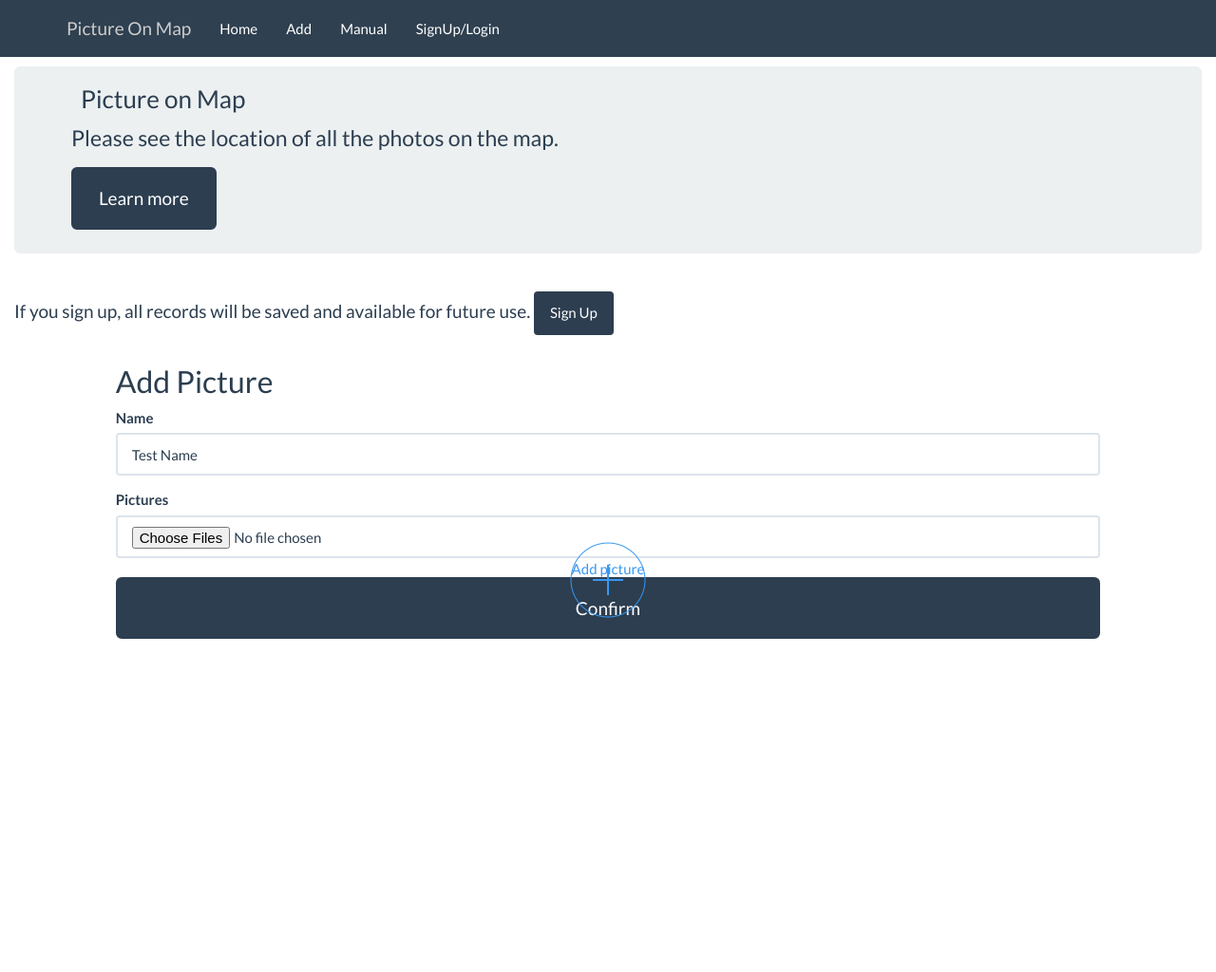
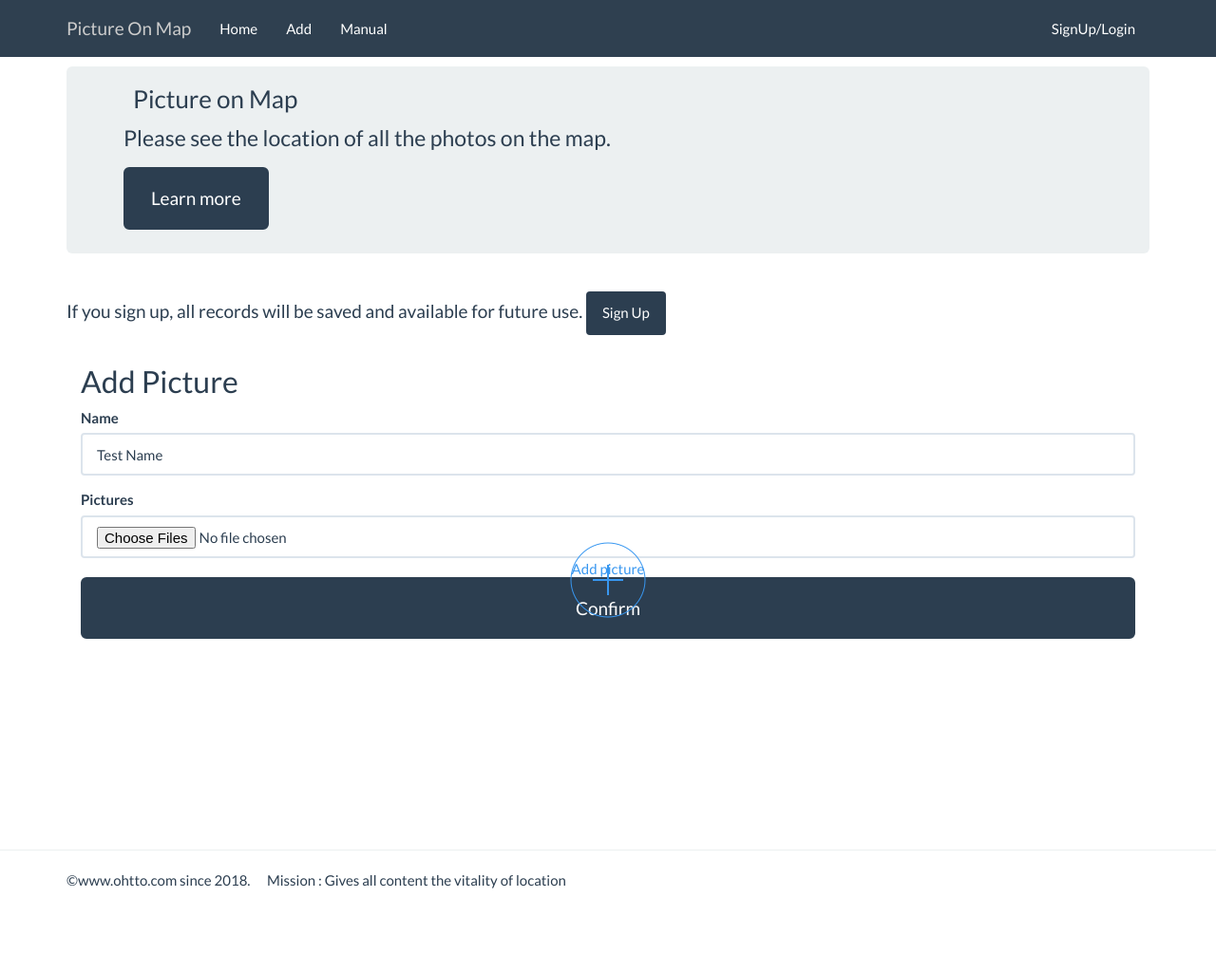
Before and after one commit to happychallenge/allOnMap, a Django app: page /onmap/ in a window 1280 px wide. Shown: the whole page at 95% size. Run offline with Django 3.2, Linux system fonts and the light colour scheme; some libraries are stand-ins or nearby versions.

Commit message:
add Footer and modify container

```diff
--- a/onmap/models.py
+++ b/onmap/models.py
@@ -19,7 +19,6 @@ class Position(models.Model):
         ordering = ('-id',)
 
     def save(self, *args, **kwargs):
-        print(self.name)
         if not self.id:
             self.slug = re.sub('[\s+]', "-", self.name) + "-" + datetime.now().strftime("%Y%m%d%H%M%S")
         super(Position, self).save(*args, **kwargs)
--- a/onmap/templates/onmap/home.html
+++ b/onmap/templates/onmap/home.html
@@ -8,7 +8,7 @@
 
 
 {% block main %}
-<div class="container-fluid">
+<div class="container">
   <div class="jumbotron">
     <h3>Picture on Map</h3>
     <p>Please see the location of all the photos on the map.</p>
@@ -17,14 +17,30 @@
 </div>
 
 {% if not user.is_authenticated %}
-  <div class="container-fluid">
-    <h4>
-    If you sign up, all records will be saved and available for future use.<a href="{% url 'login' %}"> <button class="btn btn-primary">Sign Up</button> </a></h4>
+<div class="container">
+  <h4>
+  If you sign up, all records will be saved and available for future use.<a href="{% url 'login' %}"> <button class="btn btn-primary">Sign Up</button> </a></h4>
 
-  </div>
+</div>
 {% endif %}
 
 {% include 'onmap/partial/pos_add.html' %}
+
+<div class="container">
+  <div class="row">
+    <div class="col-sm-12">
+      <div class="fb-like" data-href="https://www.pictureonmap.com/" data-layout="standard" data-action="like" data-size="large" data-show-faces="true" data-share="true"></div>
+      <div id="fb-root"></div>
+    </div>
+  </div>
+</div>
+<script>(function(d, s, id) {
+  var js, fjs = d.getElementsByTagName(s)[0];
+  if (d.getElementById(id)) return;
+  js = d.createElement(s); js.id = id;
+  js.src = 'https://connect.facebook.net/en_US/sdk.js#xfbml=1&version=v2.12&appId=1130433950309278&autoLogAppEvents=1';
+  fjs.parentNode.insertBefore(js, fjs);
+}(document, 'script', 'facebook-jssdk'));</script>
 
 {% endblock main %}
 
--- a/onmap/templates/onmap/partial/pos_add.html
+++ b/onmap/templates/onmap/partial/pos_add.html
@@ -1,12 +1,12 @@
 {% load i18n bootstrap3 %}
 
-<div class="container-fluid">
+<div class="container">
   <div class="row">
-      <div class="col-sm-offset-1 col-sm-10">
-          <div class="user-title">
+      <div class="col-sm-12">
+          <div class="user-title col-sm-12">
             <h2 class="form-title"> {% trans "Add Picture" %} </h2>
           </div>
-          <div class="body">
+          <div class="body col-sm-12">
             <form action="{% url 'onmap:add' %}" method="post" enctype="multipart/form-data" id="form-post">
 
               {% csrf_token %}
@@ -24,6 +24,11 @@
             </form>
           </div>
       </div>
-      <div class="dummy"></div>
   </div>
 </div>
+
+<div class="container">
+  <div class="row">
+    <div class="col-sm-12 dummy"></div>
+  </div>
+</div>
--- a/templates/base.html
+++ b/templates/base.html
@@ -65,6 +65,16 @@ h3{
 {% endblock main %}
 </div> <!-- /container -->
 
+<footer class="footer">
+  <hr>
+  <div class="container">
+    <div class="row">
+      <div class="col-sm-12">
+        &copy;www.ohtto.com since 2018. &nbsp;&nbsp;&nbsp;&nbsp; Mission : Gives all content the vitality of location <a mailto:pictureonmap@outlook.com></a>
+      </div>
+    </div>
+  </div>
+</footer>
 
 {% block modal %}
 
--- a/templates/header_menu.html
+++ b/templates/header_menu.html
@@ -14,21 +14,32 @@
         <li><a href="{% url 'home' %}">Home</a></li>
         <li><a href="{% url 'onmap:add' %}">Add</a></li>
         <li><a href="{% url 'onmap:manual' %}">Manual</a></li>
-
+      </ul>
     {% if user.is_authenticated %}
+      <ul class="nav navbar-nav pull-right">
         <li><a href="{% url 'onmap:mylist' %}">My List</a></li>
         <li>
-            <a href="{% url 'logout' %}"> {{user.first_name}} </a>
+          <a href="{% url 'logout' %}">
+            {% if user.first_name %}
+              {{user.first_name}}
+            {% else %}
+              You don't have a name.
+            {% endif %}
+          </a>
         </li>
+      </ul>
     {% else %}
+      <ul class="nav navbar-nav pull-right">
         <li>
           <a href="{% url 'login' %}">
                SignUp/Login
           </a>
         </li>
+      </ul>
     {% endif %}
+      </ul>
 
-      </ul>
+
 
     </div><!--/.nav-collapse -->
   </div>
```
Also changed, not shown: 1 other file.
